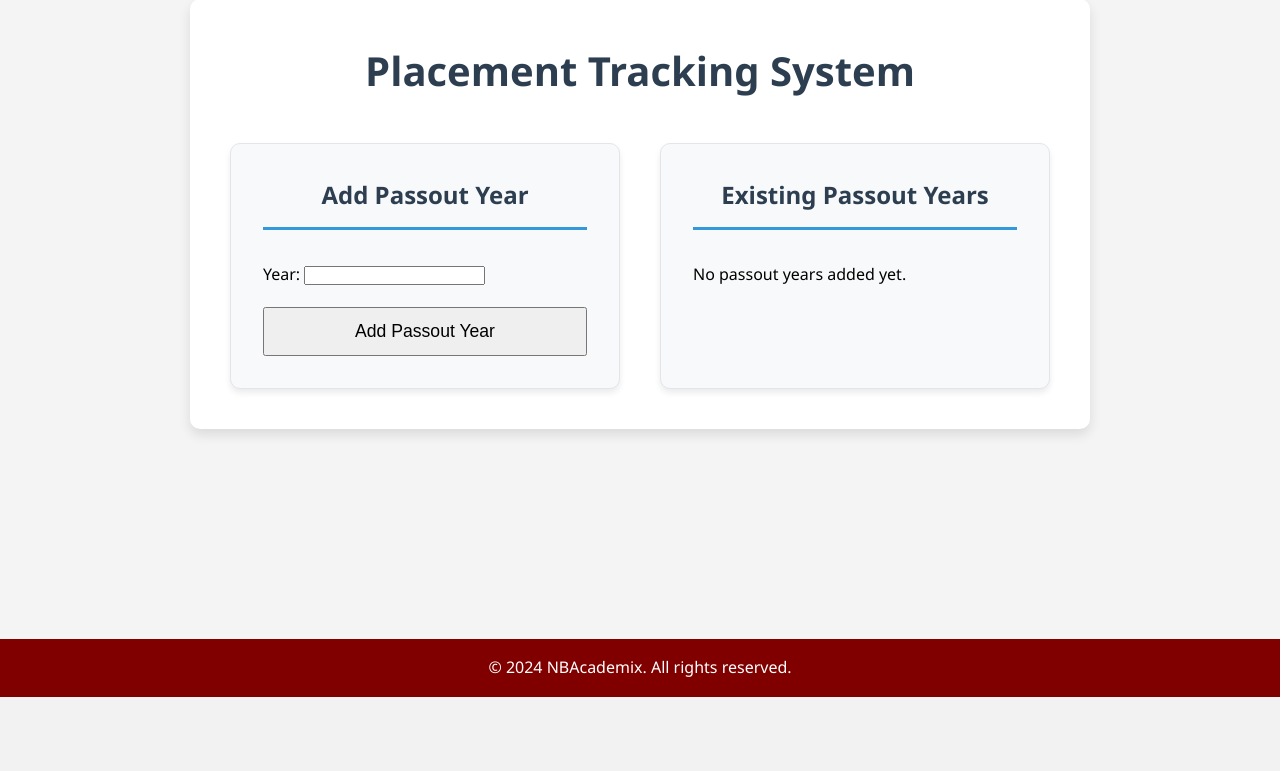
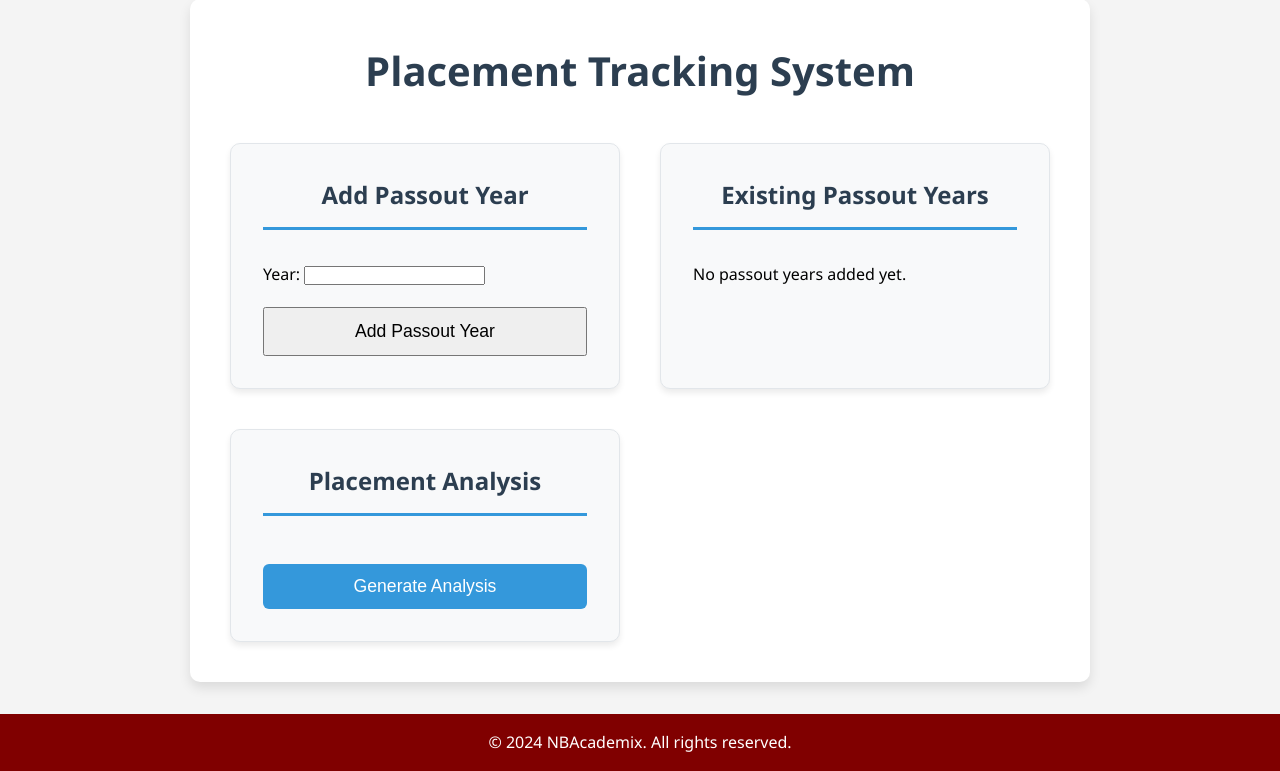
Before and after one commit to VaishnaviRaoB/NBAcademix, a Django app: page /placement/ in a window 1280 px wide. Shown: the part 103-874 px from the top of the page. Before the commit the page ends 800 px from the top, so only its background shows below. Run offline with Django 3.2, Linux system fonts and the light colour scheme; data that the repository does not hold is empty.

Commit message:
create placement graph buttons

```diff
--- a/NBAcademix/adminpage/templates/adminpage/placement_home.html
+++ b/NBAcademix/adminpage/templates/adminpage/placement_home.html
@@ -124,7 +124,51 @@
         .batch-item {
             font-size: 1rem;
         }
+        .analysis-options {
+            flex-direction: column;
         }
+    }
+
+    .analysis-btn {
+        width: 100%;
+        background-color: #3498db;
+        color: white;
+        border: none;
+        border-radius: 6px;
+        padding: 0.75rem 1.5rem;
+        font-size: 1.1rem;
+        cursor: pointer;
+        transition: background-color 0.3s ease, transform 0.2s ease;
+        margin-top: 1rem;
+    }
+
+    .analysis-btn:hover {
+        background-color: #2980b9;
+        transform: scale(1.02);
+    }
+
+    .analysis-options {
+        display: none;
+        margin-top: 1rem;
+        text-align: center;
+        gap: 1rem;
+    }
+
+    .analysis-option-btn {
+        background-color: #2ecc71;
+        color: white;
+        border: none;
+        border-radius: 6px;
+        padding: 0.5rem 1rem;
+        font-size: 1rem;
+        cursor: pointer;
+        transition: background-color 0.3s ease;
+    }
+
+    .analysis-option-btn:hover {
+        background-color: #27ae60;
+    }
+
 </style>
 
 <div class="placement-container">
@@ -139,6 +183,7 @@
 {% endif %}
 
 <div class="placement-content">
+    <!-- Previous two cards remain the same -->
     <div class="card">
         <h3 class="card-header">Add Passout Year</h3>
         <form method="post" class="add-form">
@@ -153,7 +198,6 @@
                 </div>
             {% endfor %}
             <button type="submit" class="submit-btn">Add Passout Year</button>
-
         </form>
     </div>
 
@@ -177,6 +221,39 @@
             {% endfor %}
         </div>
     </div>
+
+    <!-- New Placement Analysis Card -->
+    <div class="card">
+        <h3 class="card-header">Placement Analysis</h3>
+        <button id="generateAnalysisBtn" class="analysis-btn">Generate Analysis</button>
+
+        <div id="analysisOptions" class="analysis-options">
+            <button id="viewAnalysisBtn" class="analysis-option-btn">View Analysis</button>
+            <button id="downloadAnalysisBtn" class="analysis-option-btn">Download Analysis</button>
         </div>
     </div>
+</div>
+</div>
+<script>
+    document.addEventListener('DOMContentLoaded', function() {
+        const generateBtn = document.getElementById('generateAnalysisBtn');
+        const analysisOptions = document.getElementById('analysisOptions');
+        const viewBtn = document.getElementById('viewAnalysisBtn');
+        const downloadBtn = document.getElementById('downloadAnalysisBtn');
+
+        generateBtn.addEventListener('click', function() {
+            analysisOptions.style.display = 'flex';
+        });
+
+        viewBtn.addEventListener('click', function() {
+            // Add logic to view analysis (e.g., open a modal or navigate to a new page)
+            alert('View Analysis functionality to be implemented');
+        });
+
+        downloadBtn.addEventListener('click', function() {
+            // Add logic to download analysis
+            alert('Download Analysis functionality to be implemented');
+        });
+    });
+</script>
 {% endblock %}
```
Also changed, not shown: NBAcademix/adminpage/views.py (+6 -5 lines), 1 other file. Lines whose indentation alone changed are shown as unchanged.
